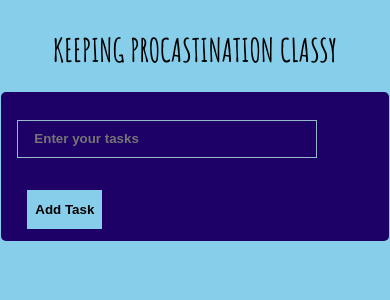
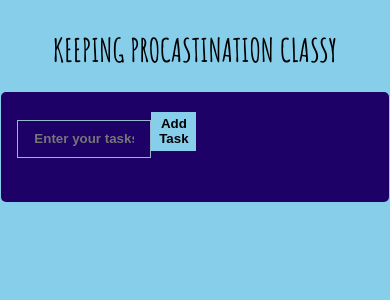
Before and after one commit to diyajojo/todo-app, a React (Create React App) app: page / in a window 390 px wide. Shown: the top 300 px of the page. Built offline with nearby package versions, Linux system fonts and the light colour scheme; a web font is replaced by a local one.

Commit message:
for better resposiveness

```diff
--- a/src/App.css
+++ b/src/App.css
@@ -130,16 +130,13 @@ body
 {
   .todo-btn
   {
-    width: 75px; /* Adjusted width for consistency */
-    margin-left: 10px; /* Added margin for spacing */
-    vertical-align: top; /* Aligns with top of the input field */
+    width: 45px; /* Adjusted width for consistency */
+
   }
 
   .inputsection
   {
-    width: calc(100% - 90px); /* Adjusted width for responsiveness */
-    margin-right: 10px; /* Added margin for spacing */
-    vertical-align: top; /* Aligns with top of the button */
+    width: 100px /* Adjusted width for responsiveness */
   }
 
   .trashicon
```
